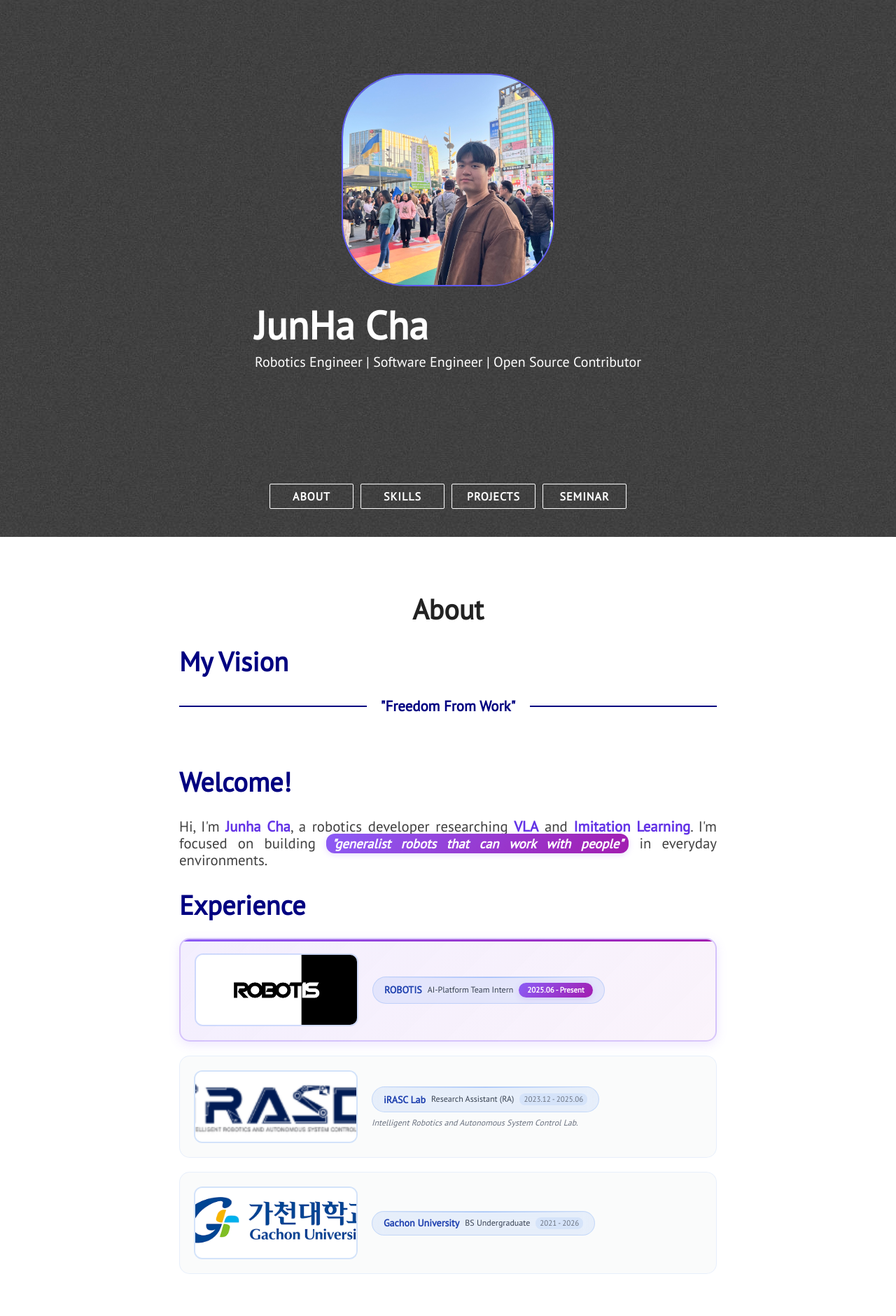
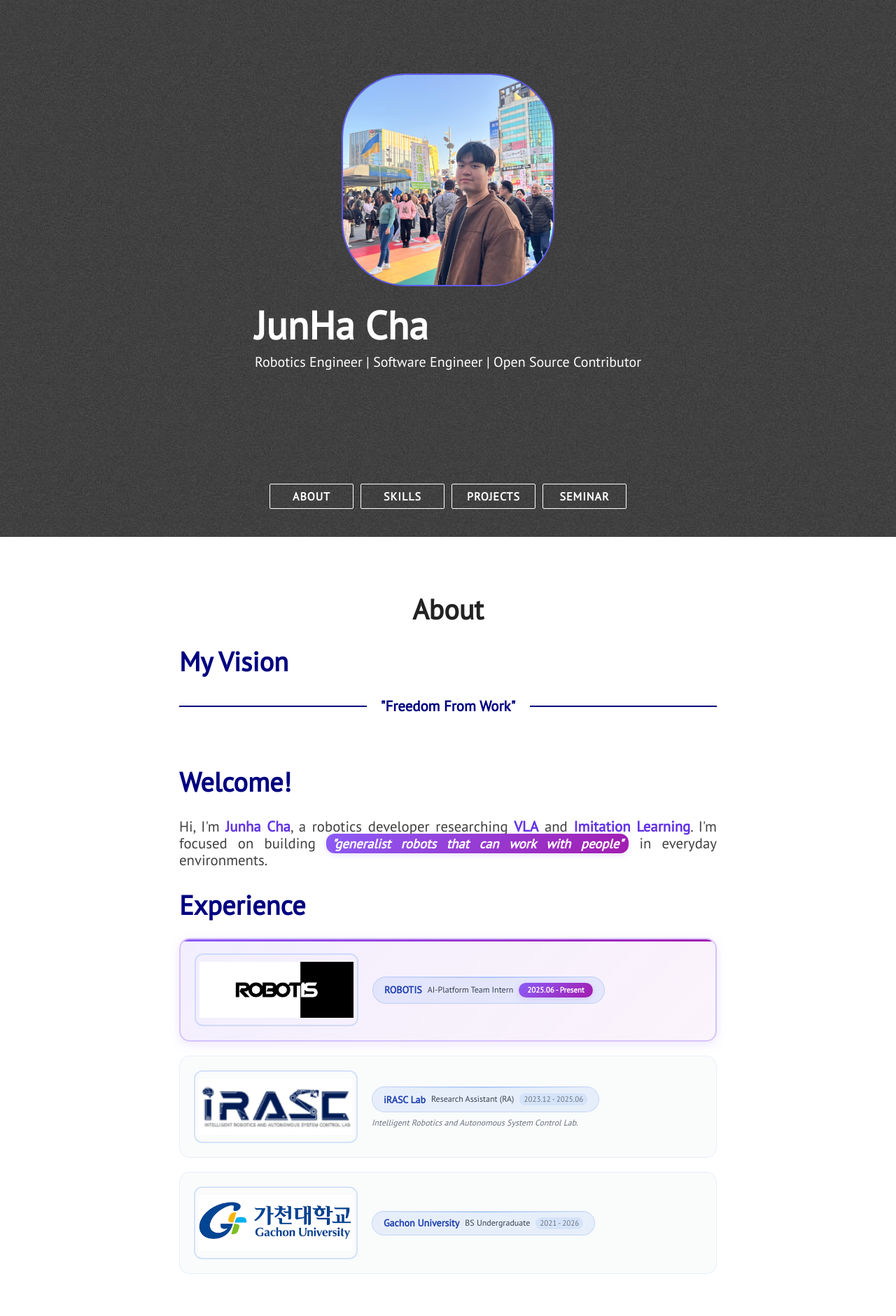
Before and after one commit to Junha02/Junha02.github.io, a Jekyll site: the page built from index.html, in a window 1280 px wide. Shown: the part 133-2013 px from the top of the page at 70% size. Built offline with Jekyll 4.4.1, drawn with Linux system fonts in a browser that asks for light colours; nearby versions of some CDN libraries; grey boxes are pictures that could not be loaded.

Commit message:
update image size

```diff
--- a/assets/css/main.css
+++ b/assets/css/main.css
@@ -228,8 +228,8 @@ img {
 }
 
 .experience-image img {
-  width: 230px;
-  height: 100px;
+  width: 220px;
+  height: 80px;
   object-fit: cover;
   object-position: center;
 }
```
